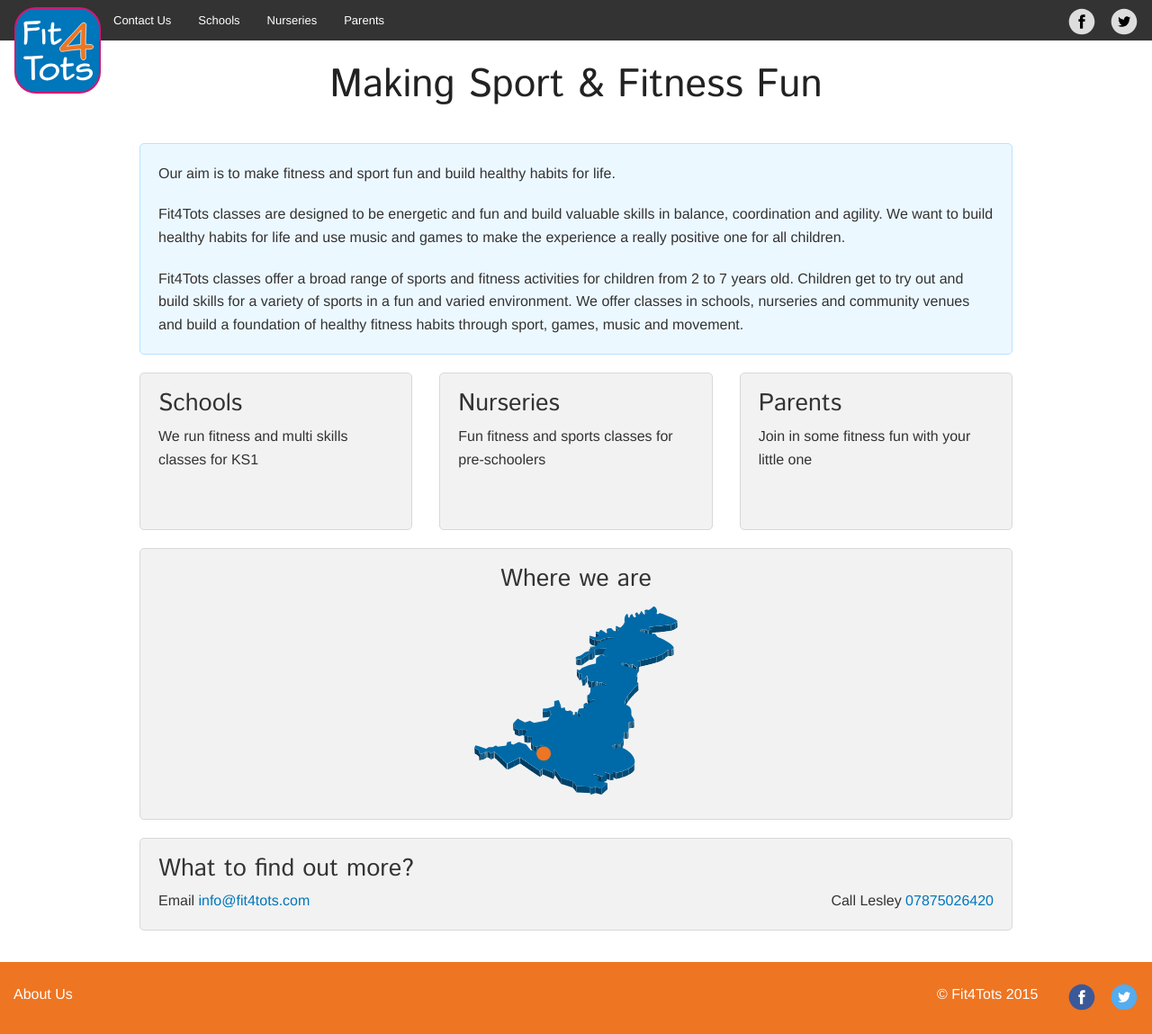
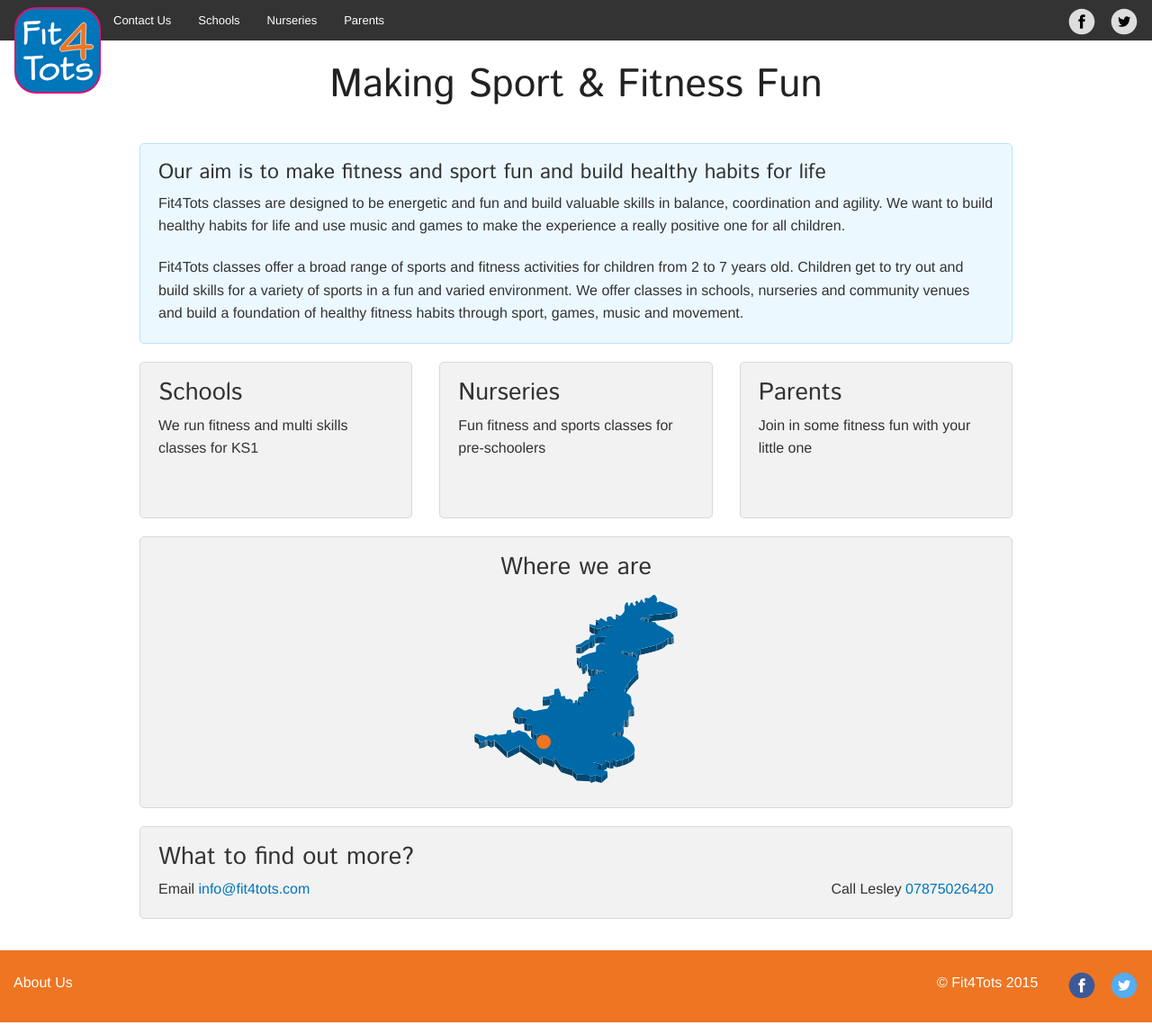
Before and after one commit to fit4tots/fit4tots.github.io, a Jekyll site: the page built from index.html, in a window 1280 px wide. Shown: the whole page at 90% size. Built offline with Jekyll 4.4.1, drawn with Linux system fonts in a browser that asks for light colours.

Commit message:
layout tweaks

```diff
--- a/_includes/layouts/head.html
+++ b/_includes/layouts/head.html
@@ -4,7 +4,8 @@
   <meta content="width=device-width, initial-scale=1.0" name="viewport">
   <title>{% if page.title %}{{ page.title }}{% else %}{{ site.title }}{% endif %}</title>
   <meta content="{% if page.excerpt %}{{ page.excerpt | strip_html | strip_newlines | truncate: 160 }}{% else %}{{ site.description | strip_newlines }}{% endif %}" name="description">
-  <link href="{{ '/css/app.css' | prepend: site.baseurl }}" rel="stylesheet">
+  <link href="{{ '/css/app.css' | prepend: site.baseurl }}" media="all" rel="stylesheet">
+  <link href="{{ '/css/print.css' | prepend: site.baseurl }}" media="print" rel="stylesheet">
   <link href="{{ page.url | replace: 'index.html', '' | prepend: site.baseurl | prepend: site.url }}" rel="canonical">
   <link href="{{ '/feed.xml' | prepend: site.baseurl | prepend: site.url }}" rel="alternate" title="{{ site.title }}" type="application/rss+xml">
   <script charset="utf-8" src="{{ '/js/modernizr-2.8.3.min.js' | prepend: site.baseurl }}"></script>
--- /dev/null
+++ b/css/print.scss
@@ -0,0 +1,9 @@
+---
+---
+a#nav_logo, nav.top-bar, footer, #environment {
+  display: none !important;
+}
+
+main {
+  padding-top: 0 !important;
+}
--- a/index.html
+++ b/index.html
@@ -8,9 +8,7 @@
 </h1>
 <img data-interchange="[{{ '/c_scale,f_auto,w_980/v1423519271/kids_jumping_cdmq4q.jpg' | prepend: site.cloudinary_prefix }} (default)],[{{ '/c_scale,f_auto,w_600/v1423519106/kids_jumping2_q5zwh9' | prepend: site.cloudinary_prefix }} (small-only)]">
 <div class="panel callout" id="about_us">
-  <p>
-    Our aim is to make fitness and sport fun and build healthy habits for life.
-  </p>
+  <h4>Our aim is to make fitness and sport fun and build healthy habits for life</h4>
   <p>
     Fit4Tots classes are designed to be energetic and fun and build valuable skills in balance, coordination and agility. We want to build healthy habits for life and use music and games to make the experience a really positive one for all children.
   </p>
```
Also changed, not shown: 2 other files.
